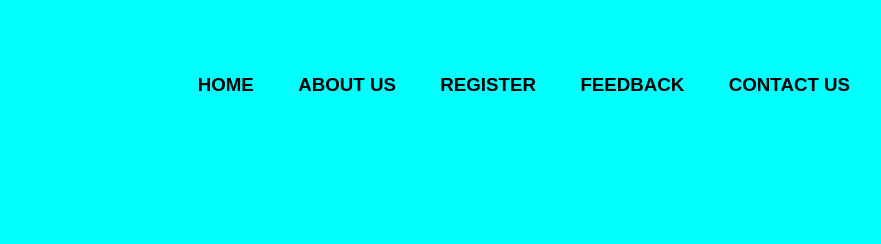
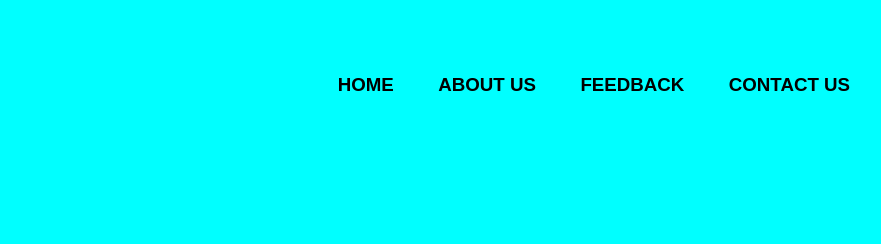
Before and after one commit to Akshadadani/online-optical-shopping-website, a plain HTML site: page pages.html/ragister.html in a window 1280 px wide. Shown: the top 244 px of the page, 282-1163 px from the left. Drawn offline with Linux system fonts and the light colour scheme.

Commit message:
new changes added

```diff
--- a/pages.html/ragister.html
+++ b/pages.html/ragister.html
@@ -150,7 +150,7 @@ h1 {
             <ul>
                 <li><a href="project.html"><h3>Home</h3></a></li>
                 <li><a href="aboutus.html"><h3>About us</h3></a></li>
-                <li><a href="register.html"><h3>Register</h3></a></li>
+
                 <li><a href="feedback.html"><h3>Feedback</h3></a></li>
                 <li><a href="contactus.html"><h3>Contact Us</h3></a></li>
             </ul>
```
